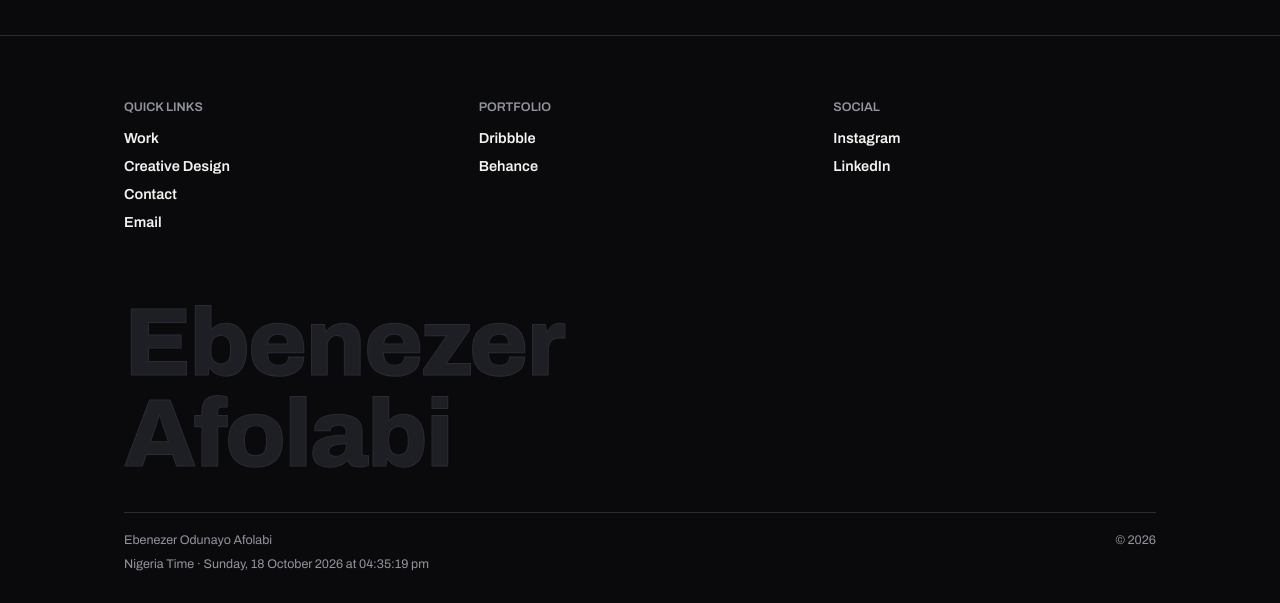
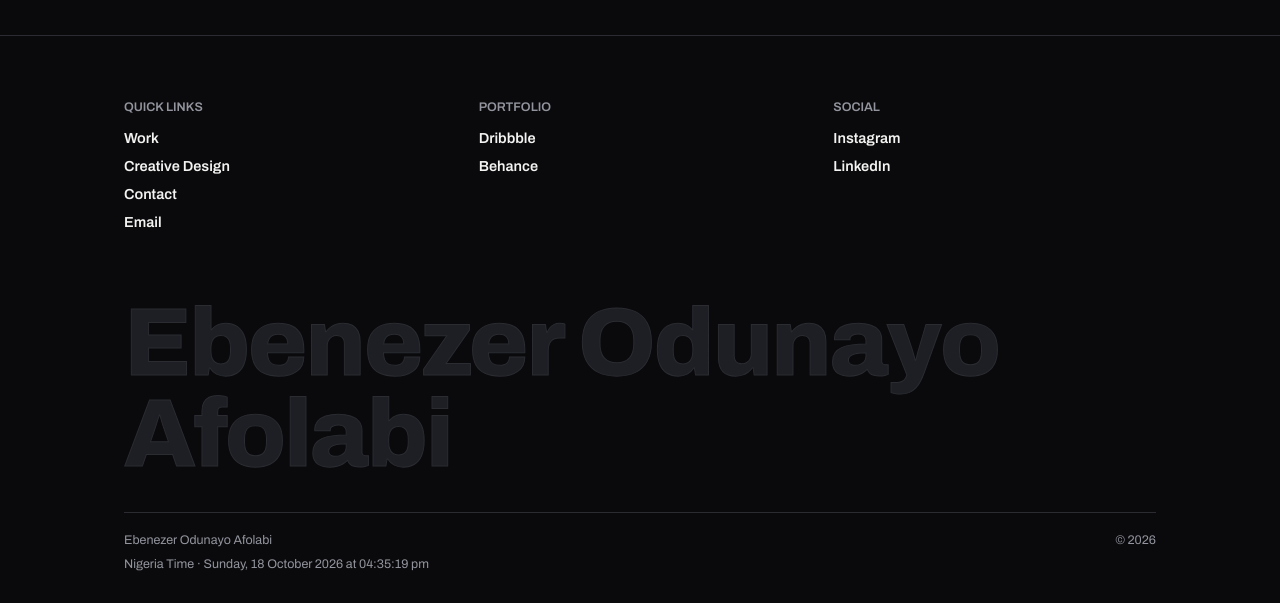
Before and after one commit to ebenezer-afolabi/ebenezer-afolabi.github.io, a plain HTML site: page index.html in a window 1280 px wide. Shown: the part 6554-7157 px from the top of the page. Drawn offline with Linux system fonts and the light colour scheme.

Commit message:
Update index.html

```diff
--- a/index.html
+++ b/index.html
@@ -3,7 +3,7 @@
 <head>
 <meta charset="UTF-8">
 <meta name="viewport" content="width=device-width, initial-scale=1, viewport-fit=cover">
-<title>Ebenezer Afolabi | Product Designer</title>
+<title>Ebenezer Odunayo, Afolabi | Product Designer</title>
 <link rel="preconnect" href="https://fonts.googleapis.com">
 <link rel="preconnect" href="https://fonts.gstatic.com" crossorigin>
 <link href="https://fonts.googleapis.com/css2?family=Archivo:wght@400;500;600;700;800;900&display=swap" rel="stylesheet">
@@ -399,7 +399,7 @@
           <a href="https://linkedin.com/in/ebenezerafolabi" target="_blank" rel="noopener">LinkedIn</a>
         </div>
       </div>
-      <div class="footer-wordmark">Ebenezer<br>Afolabi</div>
+      <div class="footer-wordmark">Ebenezer Odunayo<br>Afolabi</div>
       <div class="footer-bottom">
         <span>Ebenezer Odunayo Afolabi</span>
         <span>&copy; 2026</span>
```
